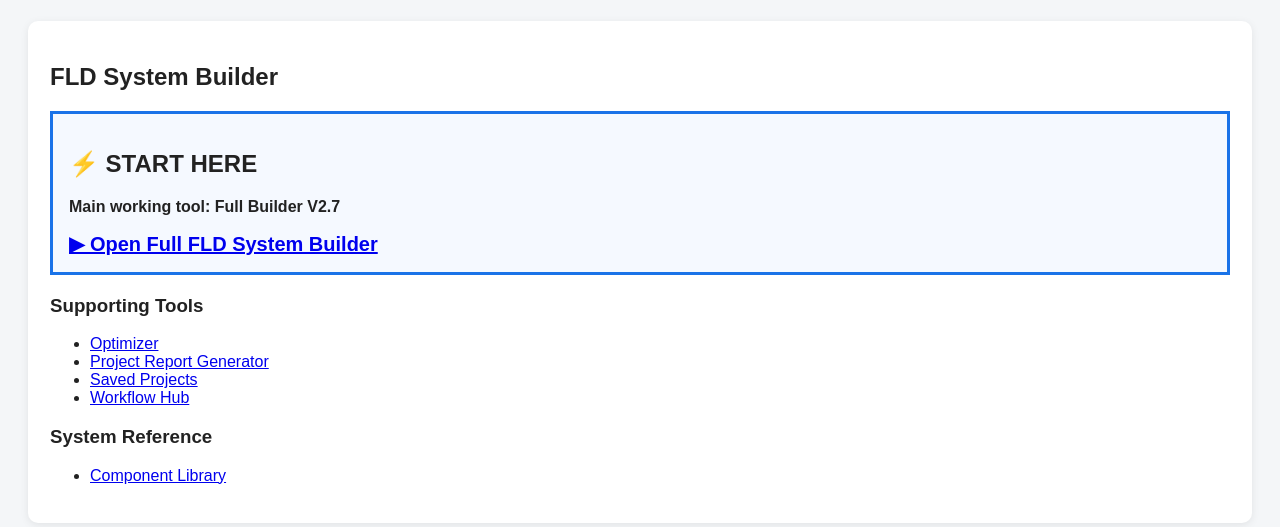
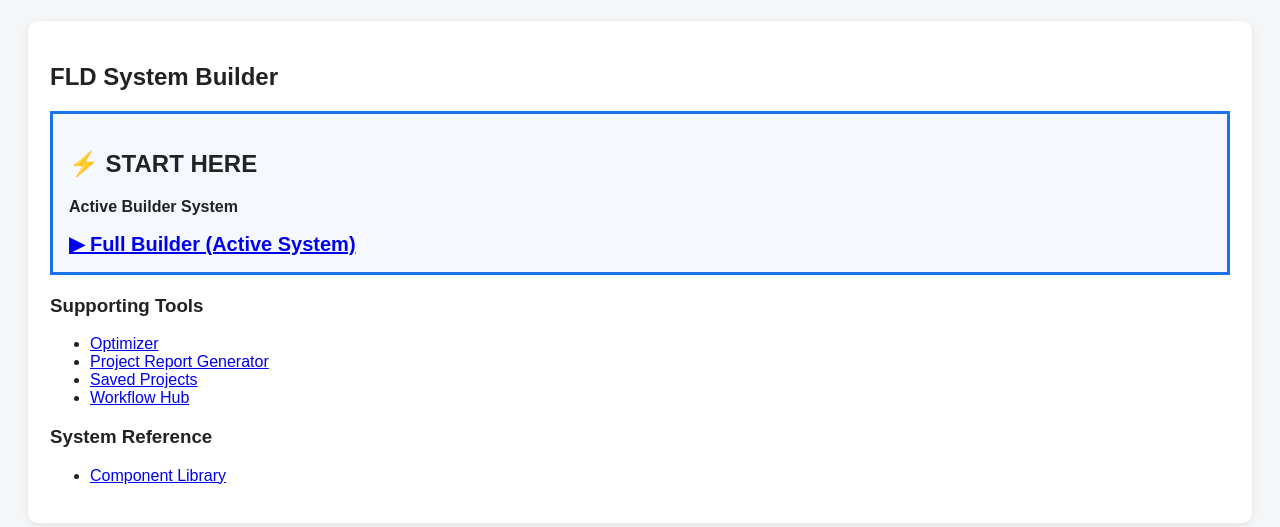
Before and after one commit to FirstLineDefense/fld-system-builder, a Flask app: template templates/dashboard.html in a window 1280 px wide. Shown: the part 165-692 px from the top of the page. Run offline with Flask 3, Linux system fonts and the light colour scheme; the template is opened without the code that fills it, so the values that code supplies are empty.

Commit message:
make active full builder the primary dashboard start point

```diff
--- a/templates/dashboard.html
+++ b/templates/dashboard.html
@@ -8,9 +8,9 @@
 
     <div style="padding:16px; border:3px solid #1a73e8; margin:20px 0; background:#f5f9ff;">
         <h2>⚡ START HERE</h2>
-        <p><strong>Main working tool: Full Builder V2.7</strong></p>
+        <p><strong>Active Builder System</strong></p>
         <a href="/builder-v27" style="font-size:20px; font-weight:bold;">
-            ▶ Open Full FLD System Builder
+            ▶ Full Builder (Active System)
         </a>
     </div>
 
```
